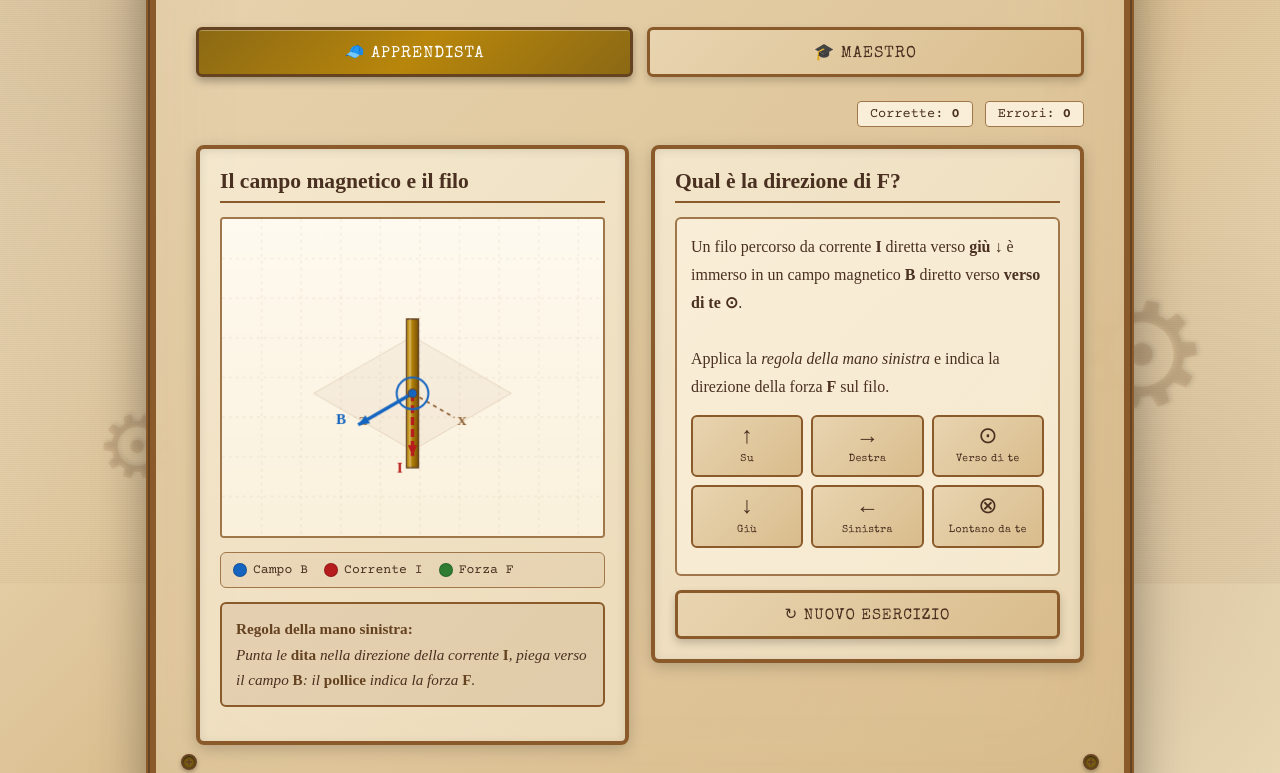
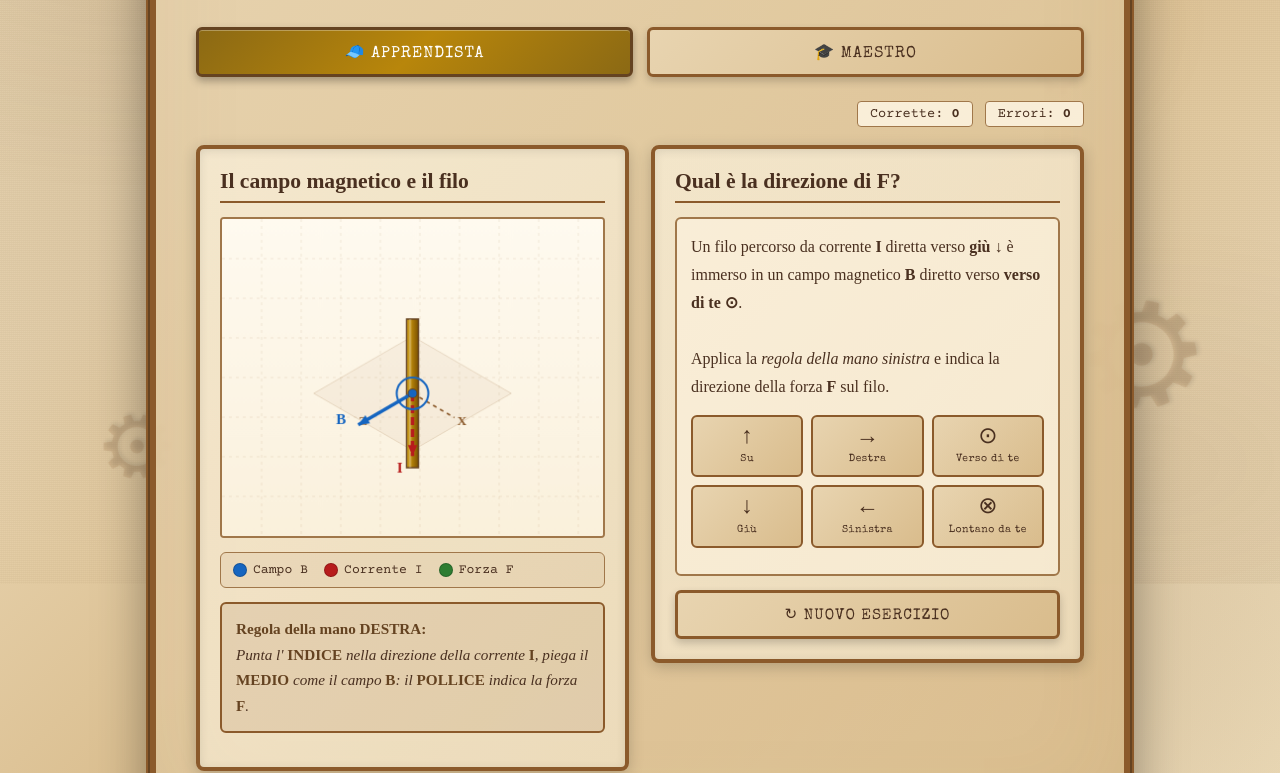
Before and after one commit to Emanuele-ElBasri/fisica-lorentz1, a plain HTML site: page index.html in a window 1280 px wide. Shown: the part 216-989 px from the top of the page. Drawn offline with nearby package versions, Linux system fonts and the light colour scheme; a web font is replaced by a local one.

Commit message:
Update left hand rule to right hand rule in index.html

```diff
--- a/index.html
+++ b/index.html
@@ -326,12 +326,12 @@
                     <div class="legend-item"><div class="legend-dot" style="background:#2E7D32;"></div> Forza F</div>
                 </div>
 
-                <!-- Regola mano sinistra -->
+                <!-- Regola mano destra -->
                 <div class="hand-rule">
-                    <strong>Regola della mano sinistra:</strong><br>
-                    Punta le <strong>dita</strong> nella direzione della corrente <strong>I</strong>,
-                    piega verso il campo <strong>B</strong>:
-                    il <strong>pollice</strong> indica la forza <strong>F</strong>.
+                    <strong>Regola della mano DESTRA:</strong><br>
+                    Punta l' <strong>INDICE</strong> nella direzione della corrente <strong>I</strong>,
+                    piega il <strong>MEDIO</strong> come il campo <strong>B</strong>:
+                    il <strong>POLLICE</strong> indica la forza <strong>F</strong>.
                 </div>
             </div>
 
```
